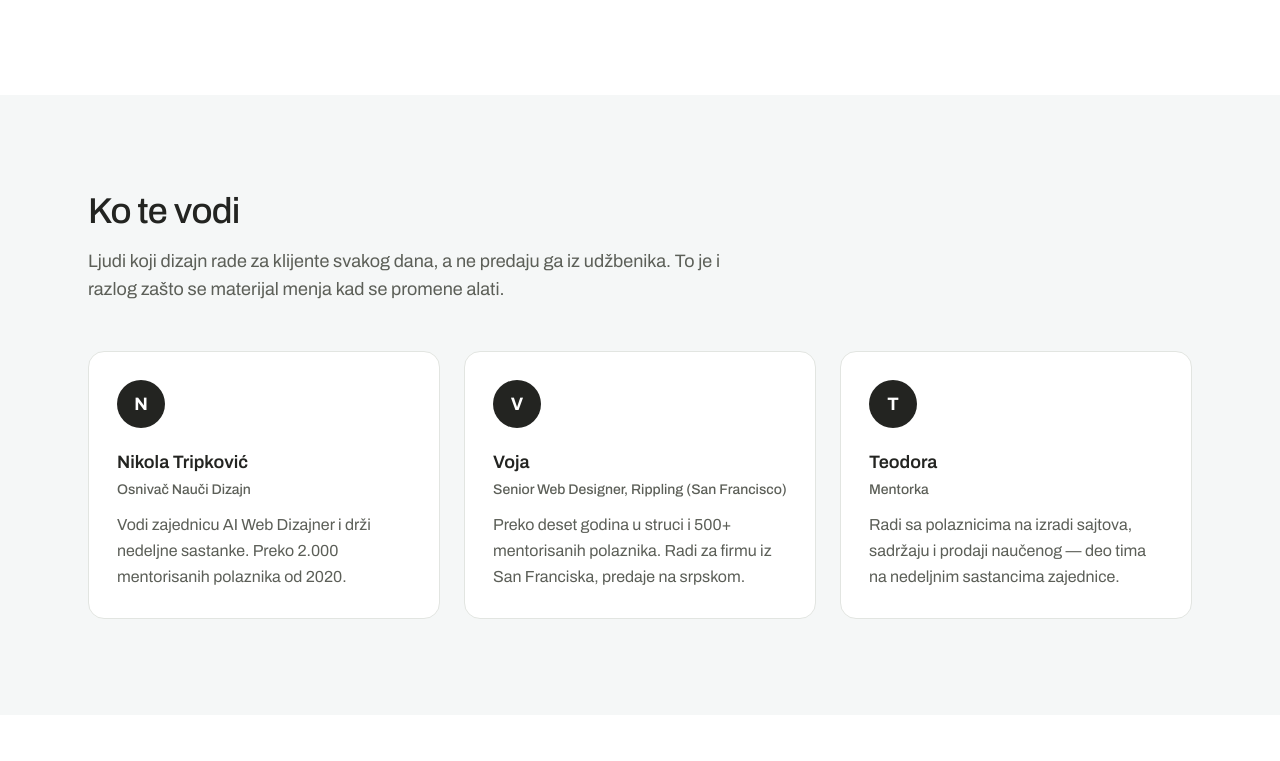
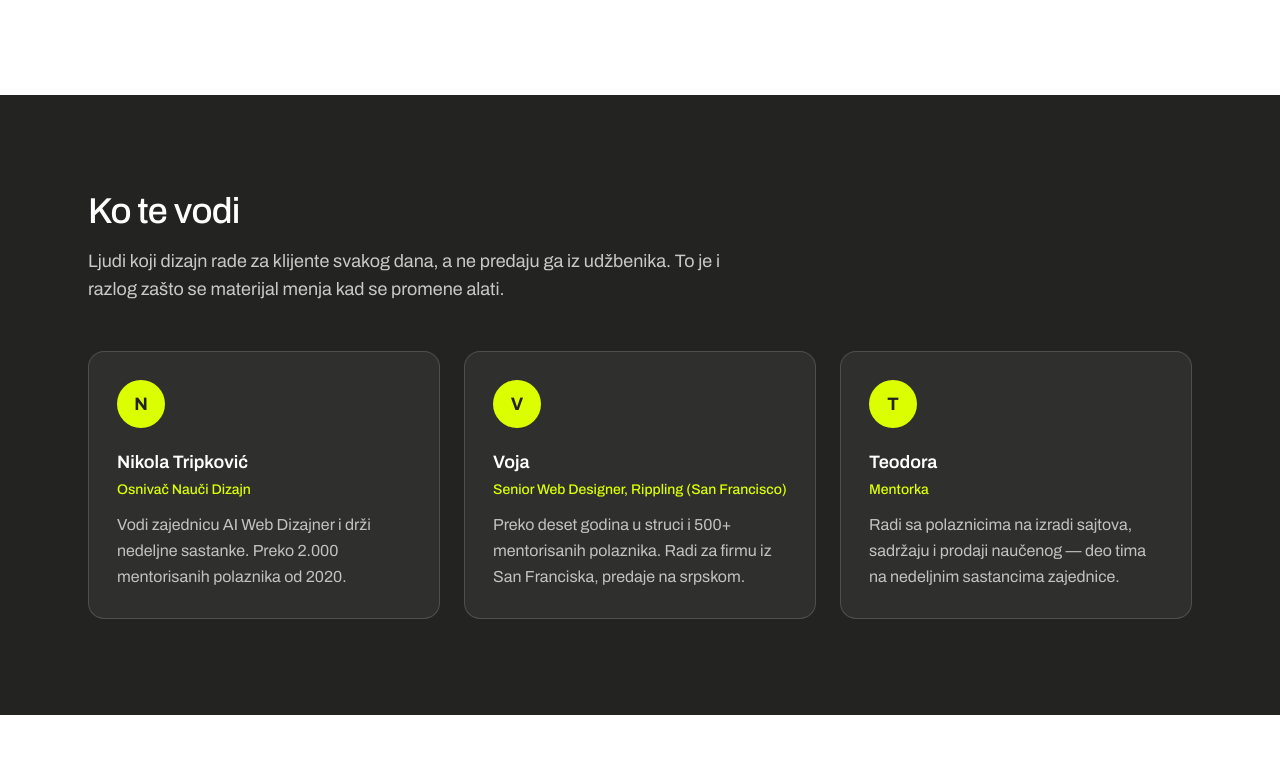
Before and after one commit to tvojvajbkod/naucidizajn1, a Next.js app in the folder apps/marketing/: page / in a window 1280 px wide. Shown: the part 5299-6060 px from the top of the page. Built offline with nearby package versions, Linux system fonts and the light colour scheme; no server answers.

Commit message:
Boje sekcija: tamna sekcija sa mentorima

```diff
--- a/apps/marketing/src/components/sections/mentors.tsx
+++ b/apps/marketing/src/components/sections/mentors.tsx
@@ -2,13 +2,13 @@ import { mentors } from "@/lib/testimonials";
 
 export function MentorsSection() {
   return (
-    <section id="mentori" className="bg-muted/50 py-20 md:py-24">
+    <section id="mentori" className="bg-ink py-20 md:py-24">
       <div className="mx-auto max-w-6xl px-6">
         <div className="max-w-2xl">
-          <h2 className="font-medium text-3xl text-ink tracking-[-0.02em] md:text-4xl">
+          <h2 className="font-medium text-3xl text-background tracking-[-0.02em] md:text-4xl">
             Ko te vodi
           </h2>
-          <p className="mt-4 text-lg text-muted-foreground">
+          <p className="mt-4 text-background/75 text-lg">
             Ljudi koji dizajn rade za klijente svakog dana, a ne predaju ga iz udžbenika. To je i
             razlog zašto se materijal menja kad se promene alati.
           </p>
@@ -16,13 +16,16 @@ export function MentorsSection() {
 
         <div className="mt-12 grid gap-6 md:grid-cols-3">
           {mentors.map((mentor) => (
-            <div key={mentor.name} className="rounded-2xl border bg-card p-7">
-              <div className="flex size-12 items-center justify-center rounded-full bg-ink font-bold text-background text-lg">
+            <div
+              key={mentor.name}
+              className="rounded-2xl border border-background/15 bg-background/[0.06] p-7"
+            >
+              <div className="flex size-12 items-center justify-center rounded-full bg-primary font-bold text-ink text-lg">
                 {mentor.name.charAt(0)}
               </div>
-              <h3 className="mt-5 font-semibold text-ink text-lg">{mentor.name}</h3>
-              <p className="mt-1 font-medium text-muted-foreground text-sm">{mentor.role}</p>
-              <p className="mt-3 text-muted-foreground leading-relaxed">{mentor.bio}</p>
+              <h3 className="mt-5 font-semibold text-background text-lg">{mentor.name}</h3>
+              <p className="mt-1 font-medium text-primary text-sm">{mentor.role}</p>
+              <p className="mt-3 text-background/70 leading-relaxed">{mentor.bio}</p>
             </div>
           ))}
         </div>
```
